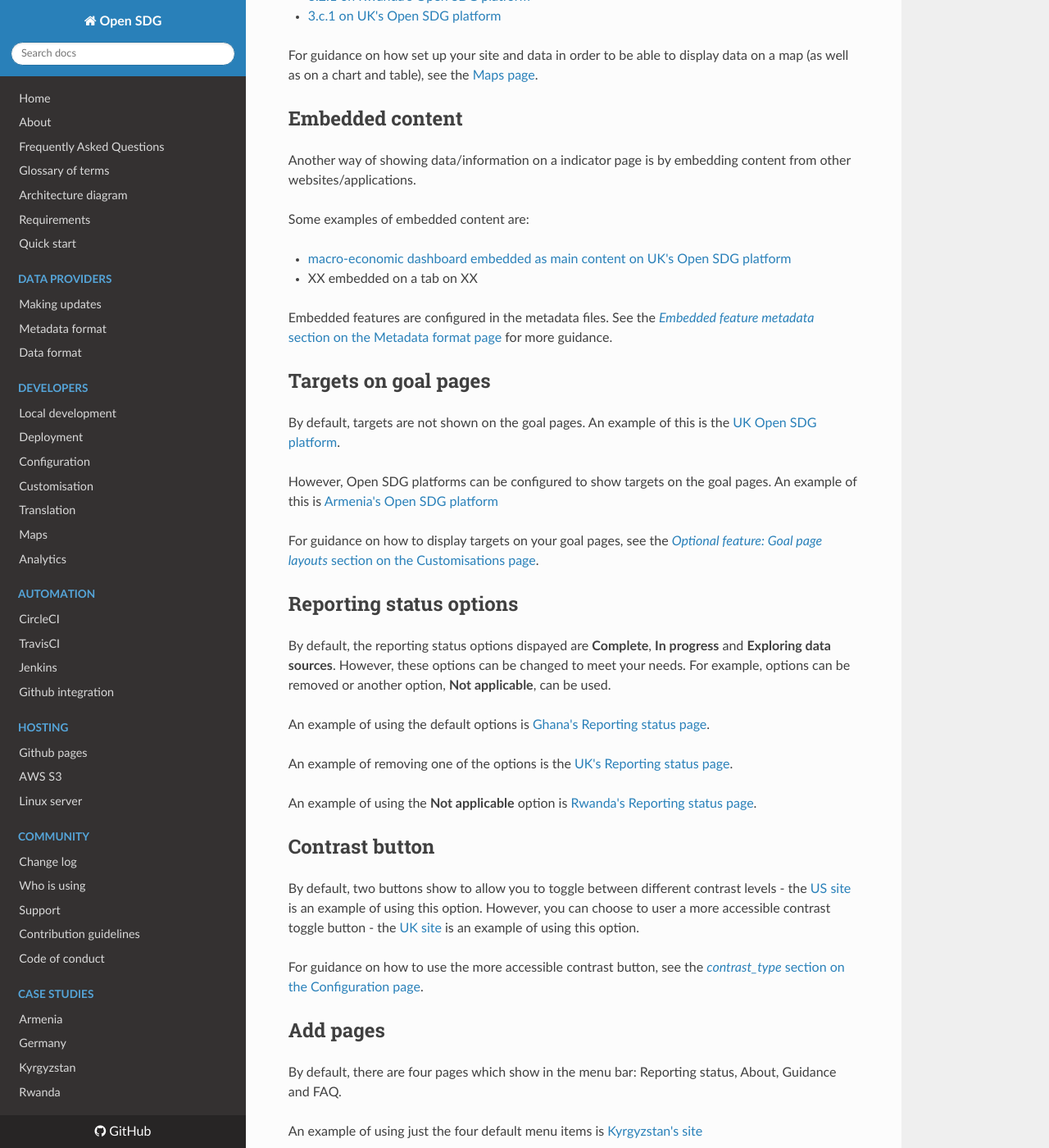
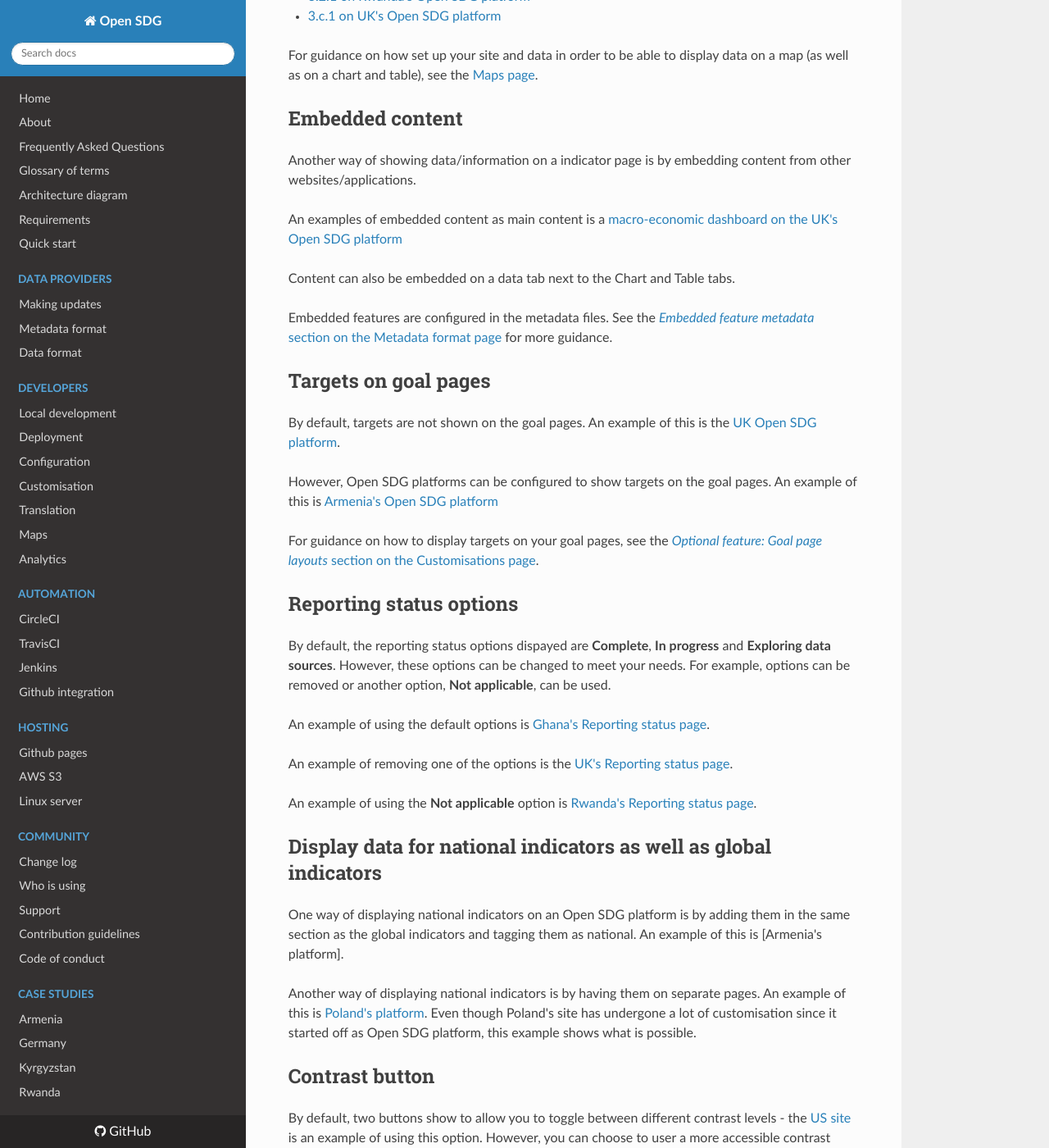
Before and after one commit to open-sdg/open-sdg, an MkDocs documentation site: the page built from docs/open-sdg-features.md, in a window 1280 px wide and 1400 px high, scrolled down 648 px. Shown: the whole window at 82% size. Built offline with MkDocs 1.6.1, drawn with Linux system fonts in a browser that asks for light colours; nearby versions of some CDN libraries; old or Windows-style settings are respelled for this version of MkDocs.

Commit message:
Added section about global and national indicators

```diff
--- a/docs/open-sdg-features.md
+++ b/docs/open-sdg-features.md
@@ -22,10 +22,9 @@ For guidance on how set up your site and data in order to be able to display dat
 ## Embedded content
 Another way of showing data/information on a indicator page is by embedding content from other websites/applications.
 
-Some examples of embedded content are:
+An examples of embedded content as main content is a [macro-economic dashboard on the UK's Open SDG platform](https://sustainabledevelopment-uk.github.io/17-13-1/)
 
-* [macro-economic dashboard embedded as main content on UK's Open SDG platform](https://sustainabledevelopment-uk.github.io/17-13-1/)
-* XX embedded on a tab on XX
+Content can also be embedded on a data tab next to the Chart and Table tabs.
 
 Embedded features are configured in the metadata files. See the [*Embedded feature metadata* section on the Metadata format page](https://open-sdg.readthedocs.io/en/latest/metadata-format/#embedded-feature-metadata) for more guidance.
 
@@ -44,6 +43,11 @@ An example of using the default options is [Ghana's Reporting status page](https
 An example of removing one of the options is the [UK's Reporting status page](https://sustainabledevelopment-uk.github.io/reporting-status/).
 
 An example of using the **Not applicable** option is [Rwanda's Reporting status page](https://sustainabledevelopment-rwanda.github.io/reporting-status/).
+
+## Display data for national indicators as well as global indicators
+One way of displaying national indicators on an Open SDG platform is by adding them in the same section as the global indicators and tagging them as national. An example of this is [Armenia's platform].
+
+Another way of displaying national indicators is by having them on separate pages. An example of this is [Poland's platform](http://sdg.gov.pl/en). Even though Poland's site has undergone a lot of customisation since it started off as Open SDG platform, this example shows what is possible.
 
 ## Contrast button
 By default, two buttons show to allow you to toggle between different contrast levels - the [US site](https://sdg.data.gov/) is an example of using this option. However, you can choose to user a more accessible contrast toggle button - the [UK site](https://sustainabledevelopment-uk.github.io/) is an example of using this option.
```
